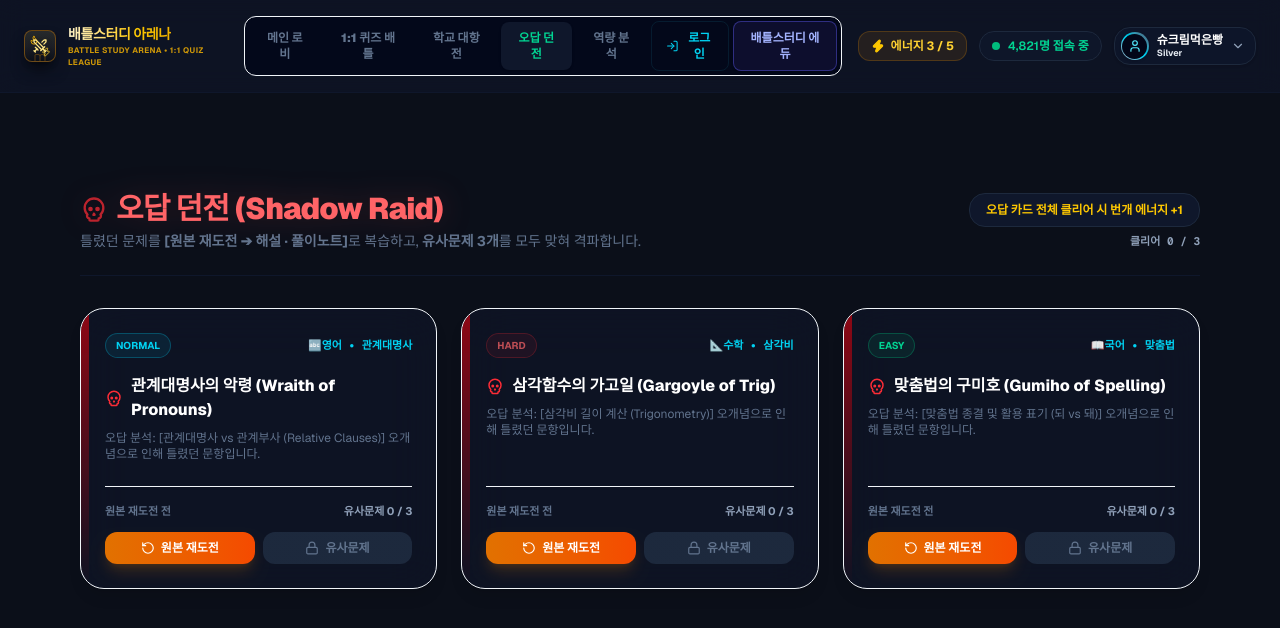
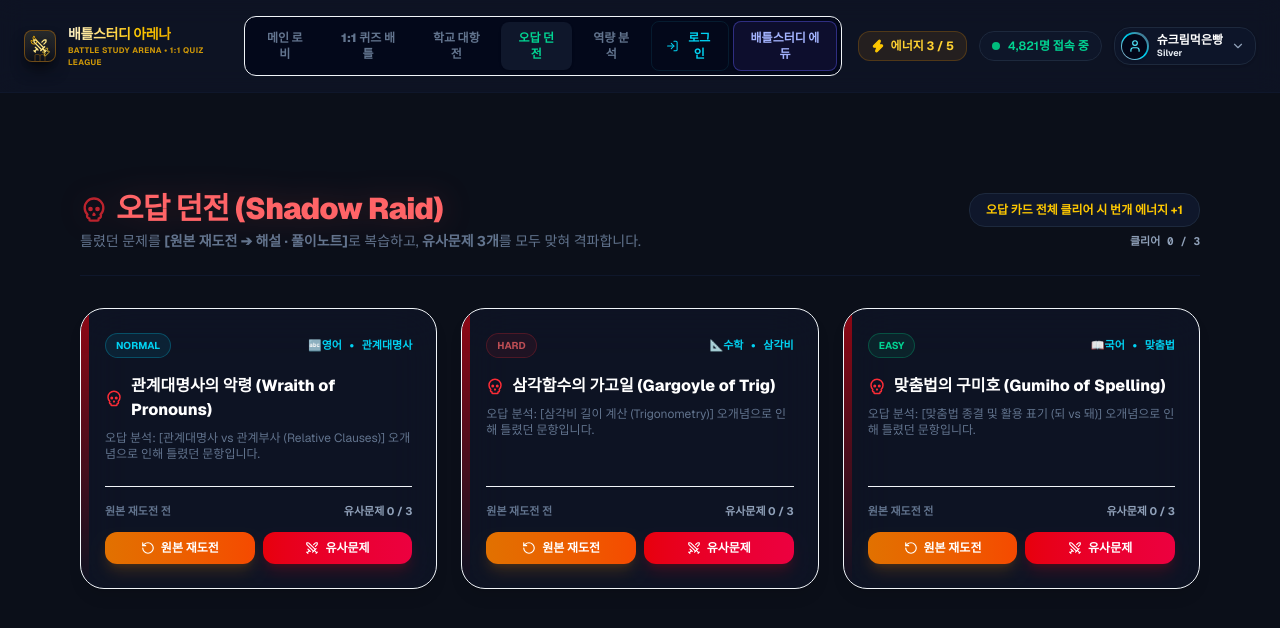
Before and after one commit to yunha2604-hub/battle-study, a Next.js app: page /shadow-raid in a window 1280 px wide. Shown: the top 628 px of the page. Built offline with nearby package versions, Linux system fonts and the light colour scheme.

Commit message:
Unlock similar-problem button in Shadow Raid without original retry

```diff
--- a/src/components/ShadowRaid.tsx
+++ b/src/components/ShadowRaid.tsx
@@ -5,7 +5,7 @@ import { motion, AnimatePresence } from "framer-motion";
 import {
   Swords, CheckCircle, XCircle, Clock,
   Skull, RotateCcw, AlertTriangle,
-  FileText, ChevronRight, Eye, PenTool, Lock
+  FileText, ChevronRight, Eye, PenTool
 } from "lucide-react";
 
 export interface TwinQuestion {
@@ -440,12 +440,11 @@ export default function ShadowRaid({ setEnergy }: ShadowRaidProps) {
                     </button>
                     <button
                       type="button"
-                      disabled={!retryDone}
                       onClick={() => handleStartTwins(quest)}
-                      title={retryDone ? "유사문제 3개에 도전합니다" : "원본 재도전을 먼저 완료하세요"}
-                      className="flex-1 flex items-center justify-center gap-1.5 px-3 py-2 bg-gradient-to-r from-red-600 to-rose-600 hover:from-red-500 hover:to-rose-500 disabled:from-slate-800 disabled:to-slate-800 disabled:text-slate-500 disabled:shadow-none disabled:cursor-not-allowed text-white font-bold text-xs rounded-xl shadow-lg shadow-red-600/20 cursor-pointer transition-all"
+                      title="유사문제 3개에 도전합니다"
+                      className="flex-1 flex items-center justify-center gap-1.5 px-3 py-2 bg-gradient-to-r from-red-600 to-rose-600 hover:from-red-500 hover:to-rose-500 text-white font-bold text-xs rounded-xl shadow-lg shadow-red-600/20 cursor-pointer transition-all"
                     >
-                      {retryDone ? <Swords className="w-3.5 h-3.5" /> : <Lock className="w-3.5 h-3.5" />}
+                      <Swords className="w-3.5 h-3.5" />
                       <span>유사문제</span>
                     </button>
                   </div>
```
